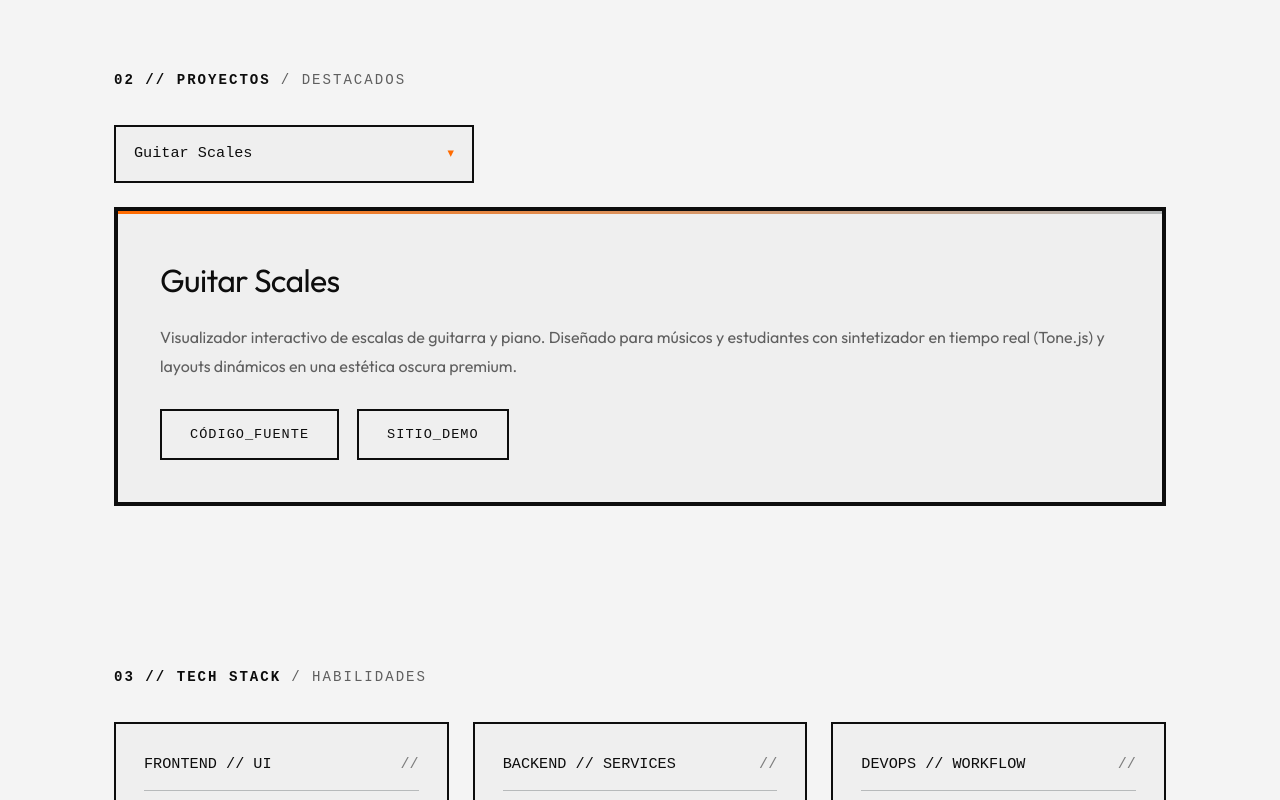
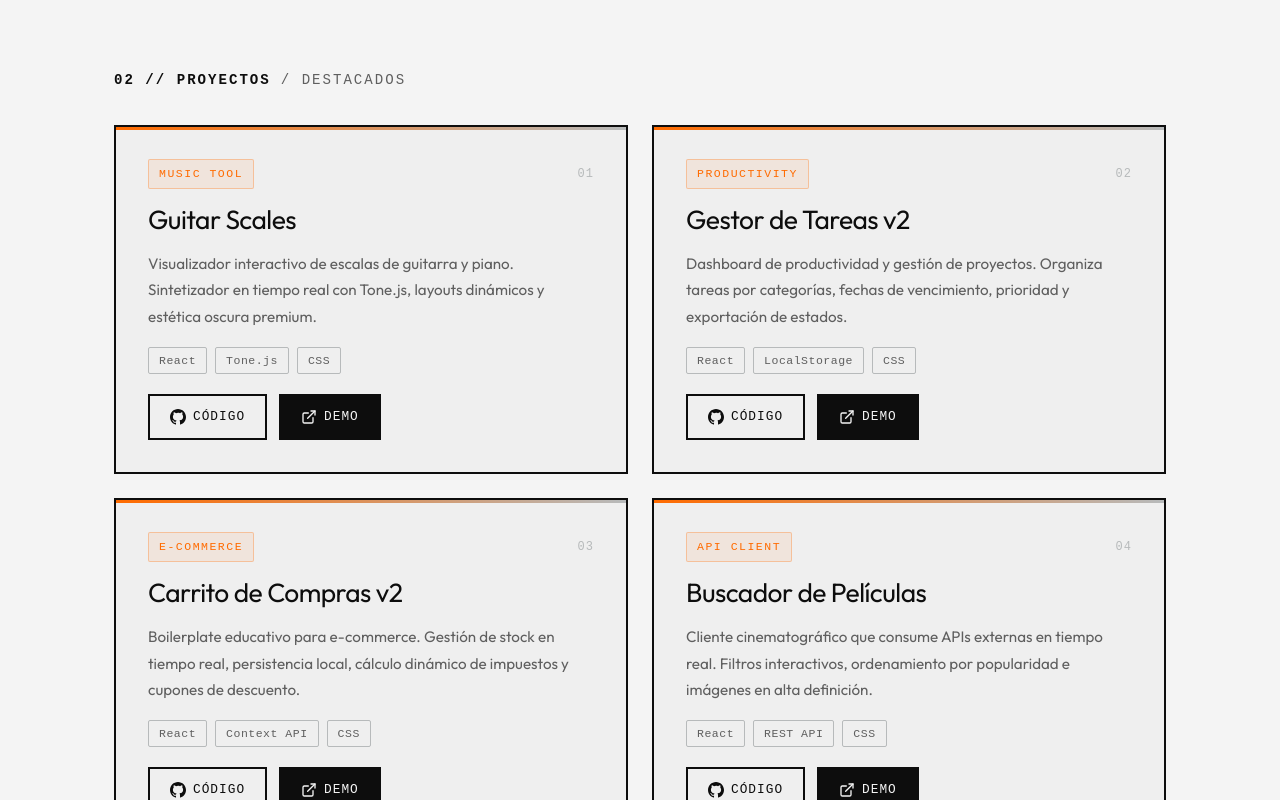
Before and after one commit to javiboin/dev-portfolio, a React (Vite) app: page / in a window 1280 px wide. Shown: the part 1580-2380 px from the top of the page. Built offline with nearby package versions, Linux system fonts and the light colour scheme.

Commit message:
refactor: Projects component - cambio de visualización de los proyectos: cambio de dropdown por un grid de cards

```diff
--- a/src/pages/Projects.css
+++ b/src/pages/Projects.css
@@ -4,92 +4,43 @@
   color: var(--text-main);
 }
 
-.dropdown-wrapper {
-  display: flex;
-  justify-content: flex-start;
-  margin-bottom: 24px;
+/* ── Grid de cards ── */
+.projects-grid {
+  display: grid;
+  grid-template-columns: repeat(2, 1fr);
+  gap: 24px;
 }
 
-.custom-dropdown {
+/* ── Card individual ── */
+.project-card {
+  background: var(--panel-surface);
+  border: 2px solid var(--panel-black);
+  padding: 32px;
+  display: flex;
+  flex-direction: column;
+  gap: 16px;
   position: relative;
-  width: 100%;
-  max-width: 360px;
-  cursor: pointer;
-  user-select: none;
-  font-family: var(--font-mono);
+  overflow: hidden;
+  transition: transform 0.3s cubic-bezier(0.2, 0.8, 0.2, 1),
+    border-color 0.25s ease,
+    box-shadow 0.3s ease;
+  /* stagger fade-in via CSS custom prop */
+  animation: cardFadeUp 0.5s ease both;
+  animation-delay: calc(var(--card-index, 0) * 80ms);
 }
 
-.selected-item {
-  padding: 14px 18px;
-  background: var(--panel-surface);
-  border: var(--panel-border);
-  color: var(--text-main);
-  font-size: 0.95rem;
-  display: flex;
-  justify-content: space-between;
-  align-items: center;
-  transition: var(--transition-fast);
+@keyframes cardFadeUp {
+  from {
+    opacity: 0;
+    transform: translateY(18px);
+  }
+  to {
+    opacity: 1;
+    transform: translateY(0);
+  }
 }
 
-.custom-dropdown:hover .selected-item {
-  border-color: var(--metal-dark);
-}
-
-.arrow {
-  font-size: 0.8rem;
-  transition: transform 0.3s ease;
-  color: var(--accent-orange);
-}
-
-.custom-dropdown.open .arrow {
-  transform: rotate(180deg);
-}
-
-.dropdown-menu {
-  position: absolute;
-  top: calc(100% + 10px);
-  left: 0;
-  right: 0;
-  background: var(--panel-surface);
-  border: var(--panel-border);
-  overflow: hidden;
-  z-index: 100;
-}
-
-.dropdown-item {
-  padding: 14px 18px;
-  font-size: 0.95rem;
-  transition: var(--transition-fast);
-  color: var(--text-main);
-  border-bottom: 1px solid var(--metal-dark);
-}
-
-.dropdown-item:last-child {
-  border-bottom: none;
-}
-
-.dropdown-item:hover {
-  background: var(--metal-light);
-  color: var(--accent-orange);
-  padding-left: 24px;
-}
-
-.dropdown-item.active {
-  background: #ffffff;
-  color: var(--accent-orange);
-  font-weight: 600;
-  border-left: 4px solid var(--accent-orange);
-}
-
-.project-card {
-  background: var(--panel-surface);
-  border: 4px solid var(--panel-black);
-  padding: 42px;
-  text-align: left;
-  position: relative;
-  transition: var(--transition-smooth);
-}
-
+/* Accent top bar */
 .project-card::before {
   content: '';
   position: absolute;
@@ -98,60 +49,145 @@
   width: 100%;
   height: 3px;
   background: linear-gradient(90deg, var(--accent-orange), var(--metal-dark));
+  transition: background 0.3s ease;
 }
 
 .project-card:hover {
   border-color: var(--metal-dark);
+  transform: translateY(-4px);
+  box-shadow: 0 8px 32px rgba(255, 107, 0, 0.08);
 }
 
-.project-card h2 {
-  font-family: var(--font-title);
-  font-size: 2rem;
-  font-weight: 400;
-  margin-bottom: 16px;
-  color: var(--panel-black);
+.project-card:hover::before {
+  background: linear-gradient(90deg, var(--accent-orange), var(--accent-red));
 }
 
-.project-card p {
-  margin: 0.75rem 0 1.5rem;
-  line-height: 1.8;
-  color: var(--text-muted);
-  font-size: 1rem;
+/* ── Header row ── */
+.project-card-header {
+  display: flex;
+  align-items: center;
+  justify-content: space-between;
 }
 
+.project-tag {
+  font-family: var(--font-mono);
+  font-size: 0.72rem;
+  text-transform: uppercase;
+  letter-spacing: 1.5px;
+  color: var(--accent-orange);
+  background: rgba(255, 107, 0, 0.08);
+  border: 1px solid rgba(255, 107, 0, 0.3);
+  padding: 4px 10px;
+  border-radius: 2px;
+}
+
+.project-index {
+  font-family: var(--font-mono);
+  font-size: 0.75rem;
+  color: var(--metal-dark);
+  letter-spacing: 1px;
+}
+
+/* ── Title ── */
+.project-name {
+  font-family: var(--font-title);
+  font-size: 1.65rem;
+  font-weight: 400;
+  color: var(--panel-black);
+  line-height: 1.15;
+  margin: 0;
+  transition: color 0.25s ease;
+}
+
+.project-card:hover .project-name {
+  color: var(--accent-orange);
+}
+
+/* ── Description ── */
+.project-desc {
+  color: var(--text-muted);
+  font-size: 0.95rem;
+  line-height: 1.75;
+  flex: 1;
+}
+
+/* ── Tech stack badges ── */
+.project-stack {
+  display: flex;
+  flex-wrap: wrap;
+  gap: 8px;
+}
+
+.stack-badge {
+  font-family: var(--font-mono);
+  font-size: 0.72rem;
+  letter-spacing: 0.5px;
+  color: var(--text-muted);
+  border: 1px solid var(--metal-dark);
+  padding: 3px 10px;
+  border-radius: 2px;
+  transition: border-color 0.2s ease, color 0.2s ease;
+}
+
+.project-card:hover .stack-badge {
+  border-color: var(--panel-black);
+  color: var(--text-main);
+}
+
+/* ── Links ── */
 .project-links {
   display: flex;
-  justify-content: flex-start;
-  gap: 18px;
-  margin-top: 28px;
+  gap: 12px;
+  margin-top: 4px;
   flex-wrap: wrap;
 }
 
-.project-card a {
-  display: inline-block;
-  padding: 12px 28px;
+.project-link {
+  display: inline-flex;
+  align-items: center;
+  gap: 7px;
+  padding: 10px 20px;
   font-family: var(--font-mono);
-  font-size: 0.85rem;
+  font-size: 0.8rem;
   letter-spacing: 1px;
   color: var(--panel-black);
   border: 2px solid var(--panel-black);
   text-decoration: none;
   font-weight: 500;
-  transition: var(--transition-fast);
+  transition: background 0.25s ease, color 0.25s ease, border-color 0.25s ease,
+    transform 0.2s ease;
 }
 
-.project-card a:hover {
-  background: var(--accent-orange);
-  color: #fff;
-  border-color: var(--accent-orange);
+.project-link:hover {
+  background: var(--panel-black);
+  color: var(--bg-surface);
   transform: translateY(-1px);
 }
 
-@media (max-width: 600px) {
-  .project-card {
-    padding: 28px;
-  }
-  .project-card h2 {
-    font-size: 1.65rem;
+.project-link.primary {
+  background: var(--panel-black);
+  color: var(--bg-surface);
+}
+
+.project-link.primary:hover {
+  background: var(--accent-orange);
+  border-color: var(--accent-orange);
+  color: #fff;
+}
+
+/* ── Responsive ── */
+@media (max-width: 768px) {
+  .projects-grid {
+    grid-template-columns: 1fr;
   }
 }
+
+@media (max-width: 480px) {
+  .project-card {
+    padding: 24px;
+  }
+
+  .project-name {
+    font-size: 1.45rem;
+  }
+}
--- a/src/pages/Projects.jsx
+++ b/src/pages/Projects.jsx
@@ -1,78 +1,126 @@
-import { useState } from 'react';
 import './Projects.css';
 
 const projects = [
   {
+    id: 'guitar-scales',
     name: 'Guitar Scales',
-    description: 'Visualizador interactivo de escalas de guitarra y piano. Diseñado para músicos y estudiantes con sintetizador en tiempo real (Tone.js) y layouts dinámicos en una estética oscura premium.',
+    tag: 'Music Tool',
+    description:
+      'Visualizador interactivo de escalas de guitarra y piano. Sintetizador en tiempo real con Tone.js, layouts dinámicos y estética oscura premium.',
     github: 'https://github.com/javiboin/guitar-scales-react',
     demo: 'https://guitar-scales-javiboin.netlify.app/',
+    stack: ['React', 'Tone.js', 'CSS'],
   },
   {
+    id: 'gestor-tareas',
     name: 'Gestor de Tareas v2',
-    description: 'Dashboard de productividad y gestión de proyectos. Permite organizar tareas por categorías, asignar fechas de vencimiento, prioridad, y exportar estados mediante una interfaz minimalista e interactiva.',
+    tag: 'Productivity',
+    description:
+      'Dashboard de productividad y gestión de proyectos. Organiza tareas por categorías, fechas de vencimiento, prioridad y exportación de estados.',
     github: 'https://github.com/javiboin/gestor-de-tareas-V2.0',
     demo: 'https://gestor-de-tareas-v2.netlify.app/',
+    stack: ['React', 'LocalStorage', 'CSS'],
   },
   {
+    id: 'carrito-compras',
     name: 'Carrito de Compras v2',
-    description: 'Boilerplate educativo para e-commerce. Integra un flujo completo de gestión de stock en tiempo real, persistencia local de items, cálculo dinámico de impuestos, y cupones de descuento.',
+    tag: 'E-Commerce',
+    description:
+      'Boilerplate educativo para e-commerce. Gestión de stock en tiempo real, persistencia local, cálculo dinámico de impuestos y cupones de descuento.',
     github: 'https://github.com/javiboin/carrito-compras-react',
     demo: 'https://carrito-compras-react-javiboin.netlify.app/',
+    stack: ['React', 'Context API', 'CSS'],
   },
   {
+    id: 'buscador-peliculas',
     name: 'Buscador de Películas',
-    description: 'Cliente de búsqueda cinematográfica que consume APIs externas de cine en tiempo real. Cuenta con filtros interactivos, ordenamiento por popularidad, imágenes en alta definición y detalles de producción.',
+    tag: 'API Client',
+    description:
+      'Cliente cinematográfico que consume APIs externas en tiempo real. Filtros interactivos, ordenamiento por popularidad e imágenes en alta definición.',
     github: 'https://github.com/javiboin/app-peliculas-react',
     demo: 'https://buscador-peliculas-react-javiboin.netlify.app/',
+    stack: ['React', 'REST API', 'CSS'],
   },
 ];
 
 export default function Projects() {
-  const [selected, setSelected] = useState(projects[0]);
-  const [isOpen, setIsOpen] = useState(false);
-
   return (
     <section className="projects-page" id="proyectos">
       <h2 className="section-title">02 // PROYECTOS <span>/ DESTACADOS</span></h2>
 
-      <div className="dropdown-wrapper">
-        <div className={`custom-dropdown ${isOpen ? 'open' : ''}`} onClick={() => setIsOpen(!isOpen)}>
-          <div className="selected-item">
-            {selected.name}
-            <span className={`arrow ${isOpen ? 'up' : 'down'}`}>▾</span>
-          </div>
-          {isOpen && (
-            <div className="dropdown-menu" onClick={(e) => e.stopPropagation()}>
-              {projects.map((p) => (
-                <div
-                  key={p.name}
-                  className={`dropdown-item ${selected.name === p.name ? 'active' : ''}`}
-                  onClick={(e) => {
-                    e.stopPropagation();
-                    setSelected(p);
-                    setIsOpen(false);
-                  }}
-                >
-                  {p.name}
-                </div>
+      <div className="projects-grid">
+        {projects.map((project, index) => (
+          <article
+            className="project-card"
+            key={project.id}
+            style={{ '--card-index': index }}
+          >
+            <div className="project-card-header">
+              <span className="project-tag">{project.tag}</span>
+              <span className="project-index">
+                {String(index + 1).padStart(2, '0')}
+              </span>
+            </div>
+
+            <h3 className="project-name">{project.name}</h3>
+            <p className="project-desc">{project.description}</p>
+
+            <div className="project-stack">
+              {project.stack.map((tech) => (
+                <span className="stack-badge" key={tech}>
+                  {tech}
+                </span>
               ))}
             </div>
-          )}
-        </div>
-      </div>
 
-      <div className="project-card">
-        <h2>{selected.name}</h2>
-        <p>{selected.description}</p>
-        <div className="project-links">
-          <a href={selected.github} target="_blank" rel="noopener noreferrer">
-            CÓDIGO_FUENTE
-          </a>
-          <a href={selected.demo} target="_blank" rel="noopener noreferrer">
-            SITIO_DEMO
-          </a>
-        </div>
+            <div className="project-links">
+              <a
+                href={project.github}
+                target="_blank"
+                rel="noopener noreferrer"
+                className="project-link"
+                aria-label={`Código fuente de ${project.name}`}
+              >
+                <svg
+                  xmlns="http://www.w3.org/2000/svg"
+                  width="16"
+                  height="16"
+                  viewBox="0 0 24 24"
+                  fill="currentColor"
+                  aria-hidden="true"
+                >
+                  <path d="M12 0C5.37 0 0 5.37 0 12c0 5.3 3.438 9.8 8.205 11.385.6.113.82-.258.82-.577v-2.234c-3.338.726-4.033-1.416-4.033-1.416-.546-1.387-1.333-1.756-1.333-1.756-1.089-.745.083-.729.083-.729 1.205.084 1.839 1.237 1.839 1.237 1.07 1.834 2.807 1.304 3.492.997.107-.775.418-1.305.762-1.604-2.665-.305-5.467-1.334-5.467-5.931 0-1.311.469-2.381 1.236-3.221-.124-.303-.535-1.524.117-3.176 0 0 1.008-.322 3.301 1.23A11.509 11.509 0 0112 5.803c1.02.005 2.047.138 3.006.404 2.291-1.552 3.297-1.23 3.297-1.23.653 1.653.242 2.874.118 3.176.77.84 1.235 1.911 1.235 3.221 0 4.609-2.807 5.624-5.479 5.921.43.372.823 1.102.823 2.222v3.293c0 .319.192.694.801.576C20.566 21.797 24 17.3 24 12c0-6.63-5.37-12-12-12z" />
+                </svg>
+                CÓDIGO
+              </a>
+              <a
+                href={project.demo}
+                target="_blank"
+                rel="noopener noreferrer"
+                className="project-link primary"
+                aria-label={`Demo de ${project.name}`}
+              >
+                <svg
+                  xmlns="http://www.w3.org/2000/svg"
+                  width="16"
+                  height="16"
+                  viewBox="0 0 24 24"
+                  fill="none"
+                  stroke="currentColor"
+                  strokeWidth="2"
+                  strokeLinecap="round"
+                  strokeLinejoin="round"
+                  aria-hidden="true"
+                >
+                  <path d="M18 13v6a2 2 0 01-2 2H5a2 2 0 01-2-2V8a2 2 0 012-2h6" />
+                  <polyline points="15 3 21 3 21 9" />
+                  <line x1="10" y1="14" x2="21" y2="3" />
+                </svg>
+                DEMO
+              </a>
+            </div>
+          </article>
+        ))}
       </div>
     </section>
   );
```
